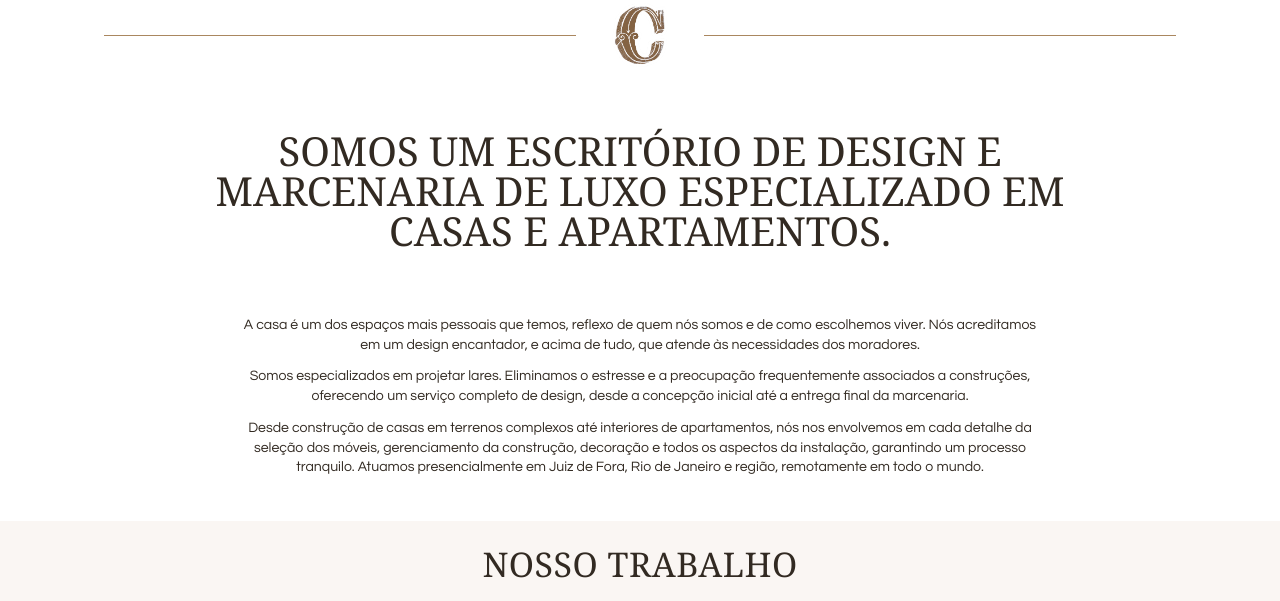
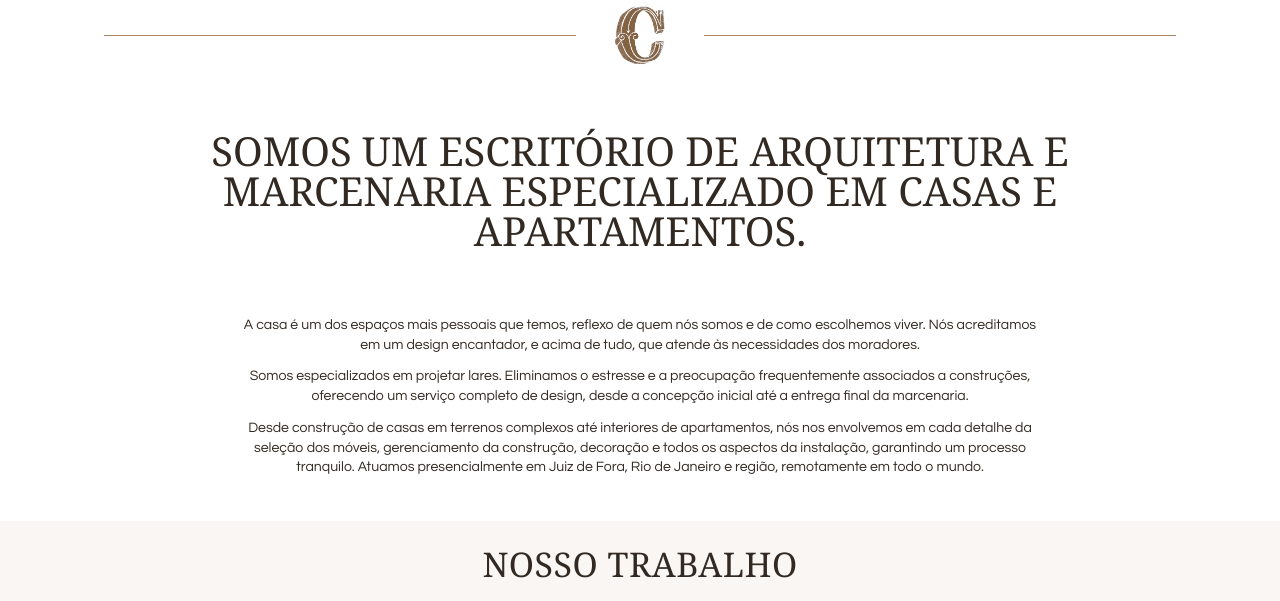
Before and after one commit to Carte-arq/SITE, a plain HTML site: page index.html in a window 1280 px wide. Shown: the part 829-1430 px from the top of the page. Drawn offline with Linux system fonts and the light colour scheme; a web font is replaced by a local one.

Commit message:
Update index.html

```diff
--- a/index.html
+++ b/index.html
@@ -6,7 +6,7 @@
   "@context": "https://schema.org",
   "@type": "Architect",
   "name": "Carte Arquitetura",
-  "description": "Escritório de arquitetura e marcenaria de luxo, especializado em design de interiores para casas e apartamentos.",
+  "description": "Escritório de arquitetura e marcenaria, especializado em design de interiores para casas e apartamentos.",
   "url": "https://cartearquitetura.com.br/",
   "telephone": "+55-32-98488-8944",
   "email": "contrastedesign.jg@gmail.com",
@@ -40,7 +40,7 @@
 <meta charset="UTF-8">
 <meta name="viewport" content="width=device-width, initial-scale=1.0">
 <title>Carte Arquitetura</title>
-<meta name="description" content="Escritório de design de interiores e marcenaria de luxo, especializado em casas e apartamentos.">
+<meta name="description" content="Escritório de arquitetura de interiores e marcenaria, especializado em casas e apartamentos.">
 <link rel="canonical" href="https://cartearquitetura.com.br">
 
 <link rel="preconnect" href="https://fonts.googleapis.com">
@@ -73,7 +73,7 @@
       <a href="#contato" class="nav-link">Contato</a>
     </div>
     <div class="site-nav__info">
-      <p>Somos um escritório de design e marcenaria de luxo especializado em casas e apartamentos, atuando desde a concepção inicial até a entrega final da marcenaria.</p>
+      <p>Somos um escritório de arquitetura e marcenaria especializado em casas e apartamentos, atuando desde a concepção inicial até a entrega final da marcenaria.</p>
       <a href="#contato" class="btn-round">contato</a>
     </div>
   </nav>
@@ -85,7 +85,7 @@
     <img src="imagens/favicon.png" alt="Carte Arquitetura" class="divider__mark">
   </div>
   <div class="intro__content">
-    <h2>Somos um escritório de design e marcenaria de luxo especializado em casas e apartamentos.</h2>
+    <h2>Somos um escritório de arquitetura e marcenaria especializado em casas e apartamentos.</h2>
     <p>A casa é um dos espaços mais pessoais que temos, reflexo de quem nós somos e de como escolhemos viver. Nós acreditamos em um design encantador, e acima de tudo, que atende às necessidades dos moradores.</p>
     <p>Somos especializados em projetar lares. Eliminamos o estresse e a preocupação frequentemente associados a construções, oferecendo um serviço completo de design, desde a concepção inicial até a entrega final da marcenaria.</p>
     <p>Desde construção de casas em terrenos complexos até interiores de apartamentos, nós nos envolvemos em cada detalhe da seleção dos móveis, gerenciamento da construção, decoração e todos os aspectos da instalação, garantindo um processo tranquilo. Atuamos presencialmente em Juiz de Fora, Rio de Janeiro e região, remotamente em todo o mundo.</p>
@@ -178,7 +178,7 @@
 
   <div class="footer__content">
     <div class="footer__info">
-      <p>Somos um escritório de design e marcenaria de luxo especializado em casas e apartamentos, atuando desde a concepção inicial até a entrega final da marcenaria.</p>
+      <p>Somos um escritório de arquitetura e marcenaria especializado em casas e apartamentos, atuando desde a concepção inicial até a entrega final da marcenaria.</p>
       <p class="footer__contact">
         <a href="tel:+5532984888944">+55 (32) 98488-8944</a><br>
         <a href="mailto:contrastedesign.jg@gmail.com">contrastedesign.jg@gmail.com</a>
```
